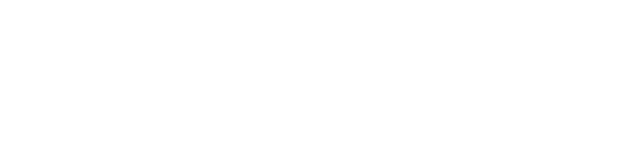
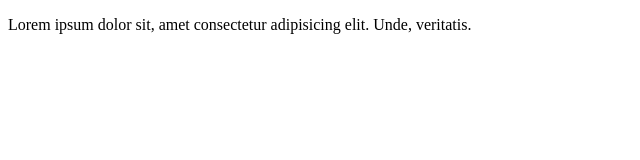
Before and after one commit to leomorales2083/VSC_GIT, a plain HTML site: page index.html in a window 1280 px wide. Shown: the whole page, without its empty margins (0-640 px from the left). Drawn offline with Linux system fonts and the light colour scheme.

Commit message:
Agregado un campo nuevo

```diff
--- a/index.html
+++ b/index.html
@@ -7,5 +7,13 @@
 </head>
 <body>
 
+    <!--Cuerpo pricipal de la página-->
+    <div class="container">
+        <div class="row">
+            <p>Lorem ipsum dolor sit, amet consectetur adipisicing elit. Unde, veritatis.</p>
+
+        </div>
+    </div>
+
 </body>
 </html>
```
